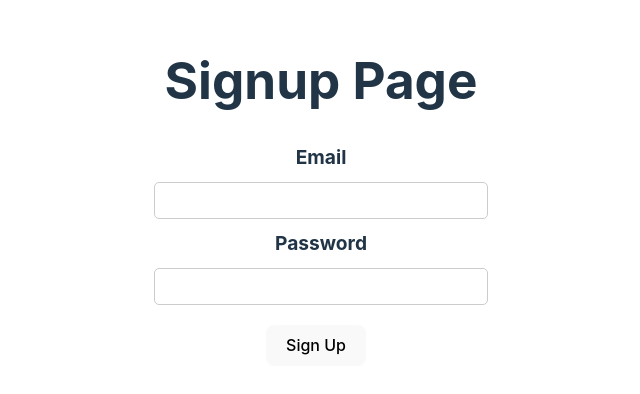
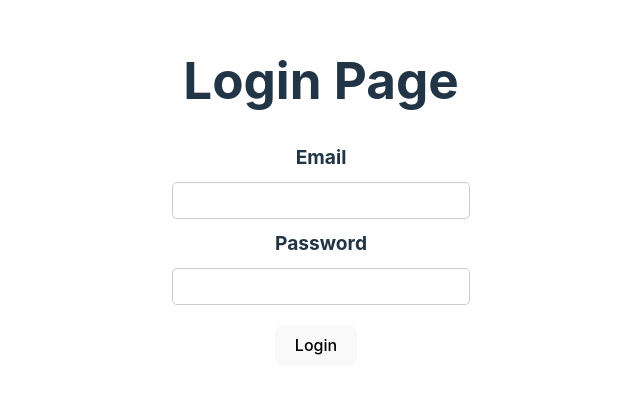
Before and after one commit to Zeesky-code/Sniply, a React (Vite) app: page /login in a window 1280 px wide. Shown: the part 208-602 px from the top of the page, without its empty margins (319-959 px from the left). Built offline with nearby package versions, Linux system fonts and the light colour scheme.

Commit message:
Added login feature

```diff
--- a/src/routes/login.jsx
+++ b/src/routes/login.jsx
@@ -4,12 +4,11 @@ import { useState } from 'react';
 export default function LoginPage() {
     const [email, setEmail] = useState('');
     const [password, setPassword] = useState('');
+    const [message, setMessage] = useState('');
 
     // States for checking the errors
     const [submitted, setSubmitted] = useState(false);
     const [error, setError] = useState(false);
-
-    // Handling the name change
 
 
     // Handling the email change
@@ -24,26 +23,43 @@ export default function LoginPage() {
         setSubmitted(false);
     };
 
-    const handleSignup = (e) => {
+    const handleLogin = async (e) => {
         e.preventDefault();
-        if (name === '' || email === '' || password === '') {
-        setError(true);
-        } else {
-        setSubmitted(true);
-        setError(false);
-        }
-    };
+        try {
+            const response = await fetch('/auth/login', {
+              method: 'POST',
+              headers: {
+                Accept: "application/json",
+                'Content-Type': 'application/json',
+              },
+              body: JSON.stringify({
+                email: email,
+                password: password,
+              }),
+            });
+            console.log(response)
+            const data = await response.json();
+            if (response.status === 200) {
+              const token = data.data.token;
+              console.log('Bearer token:', token);
+            } else {
+                console.log(data.message)
+            }
+    } catch (err) {
+        console.log(err);
+    }
+}
     return (
         <div>
-            <h1>Signup Page</h1>
-            <Form action="edit">
+            <h1>Login Page</h1>
+            <Form>
 
                 <label className="label">Email</label>
                 <input onChange={handleEmail} className="input" value={email} type="email" />
 
                 <label className="label">Password</label>
                 <input onChange={handlePassword} className="input" value={password} type="password" />
-                <button type="submit" onClick={handleSignup}>Sign Up</button>
+                <button type="submit" onClick={handleLogin}>Login</button>
             </Form>
 
         </div>
--- a/src/routes/signup.jsx
+++ b/src/routes/signup.jsx
@@ -32,7 +32,6 @@ export default function SignupPage() {
   const handleSignup = async (e) => {
     e.preventDefault();
     try {
-      console.log(username + ' ' + email + ' ' + password);
       let res = await fetch('/auth/signup', {
         method: 'POST',
         headers: {
--- a/vite.config.js
+++ b/vite.config.js
@@ -10,6 +10,10 @@ export default defineConfig({
         target: 'https://sniply.onrender.com',
         changeOrigin: true,
       },
+      '/auth/login': {
+        target: 'https://sniply.onrender.com',
+        changeOrigin: true,
+      },
     },
   },
 })
```
